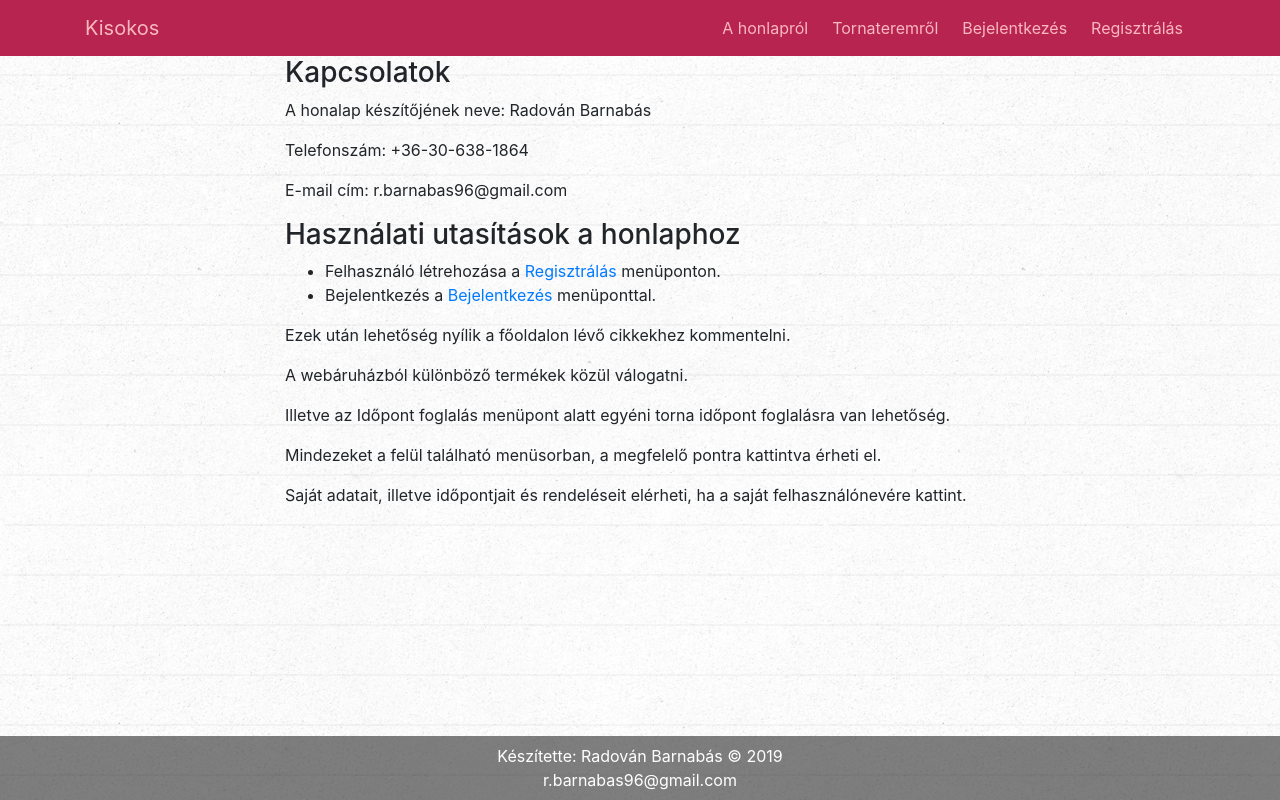
After one commit to Archeloth/Base, a PHP site: page /about.php in a window 1280 px wide. The commit adds this page. Run offline with PHP 8.4, Linux system fonts and the light colour scheme.

Commit message:
about cuccok kezdetlegesen

```diff
--- /dev/null
+++ b/about.php
@@ -0,0 +1,31 @@
+<?php
+    include 'includes/head.php';
+
+?>
+    <title>A honlapról</title>
+</head>
+<body>
+    <?php include 'includes/nav.php'; ?>
+    <div class="container">
+        <div class="offset-sm-2 col-sm-8">
+            <h3>Kapcsolatok</h3>
+            <p>A honalap készítőjének neve: Radován Barnabás</p>
+            <p>Telefonszám: +36-30-638-1864</p>
+            <p>E-mail cím: r.barnabas96@gmail.com</p>
+        </div>
+        <div class="offset-sm-2 col-sm-8">
+            <h3>Használati utasítások a honlaphoz</h3>
+            <ul>
+                <li>Felhasználó létrehozása a <a href="signup.php">Regisztrálás</a> menüponton.</li>
+                <li>Bejelentkezés a <a href="login.php">Bejelentkezés</a> menüponttal.</li>
+            </ul>
+            <p>Ezek után lehetőség nyílik a főoldalon lévő cikkekhez kommentelni.</p>
+            <p>A webáruházból különböző termékek közül válogatni.</p>
+            <p>Illetve az Időpont foglalás menüpont alatt egyéni torna időpont foglalásra van lehetőség.</p>
+            <p>Mindezeket a felül található menüsorban, a megfelelő pontra kattintva érheti el.</p>
+            <p>Saját adatait, illetve időpontjait és rendeléseit elérheti, ha a saját felhasználónevére kattint.</p>
+        </div>
+    </div>
+    <?php include 'includes/footer.php'; ?>
+</body>
+</html>
--- a/css/index.style.css
+++ b/css/index.style.css
@@ -1,6 +1,7 @@
 /*INCLUDES ALL THE BOOTSTRAP OVERWRITES AND CUSTOMIZATIONS*/
 body{
     margin-top: 56px;
+    margin-bottom: 70px;
     background-image: url("../images/linedpaper_2x.png");
 }
 .navbar{
--- a/includes/footer.php
+++ b/includes/footer.php
@@ -2,7 +2,7 @@
 <footer class="py-2">
     <div class="container">
       <p class="m-0 text-center text-white">Készítette: Radován Barnabás &copy; <?php echo date('Y'); ?> </p>
-      <p class="m-0 text-center text-white">r.barnabas@gmail.com</p>
+      <p class="m-0 text-center text-white">r.barnabas96@gmail.com</p>
     </div>
     <!-- /.container -->
   </footer>
--- a/includes/nav.php
+++ b/includes/nav.php
@@ -8,7 +8,7 @@
         <ul class="navbar-nav ml-auto">
 
           <li class="nav-item">
-            <a class="nav-link" href="#">A honlapról</a>
+            <a class="nav-link" href="about.php">A honlapról</a>
           </li>
           <li class="nav-item">
             <a class="nav-link" href="about_gym.php">Tornateremről</a>
@@ -19,10 +19,10 @@
           if(!isset($_SESSION['userId']))
           {
             echo '<li class="nav-item">
-                    <a class="nav-link" href="login.php">Log in</a>
+                    <a class="nav-link" href="login.php">Bejelentkezés</a>
                   </li>';
           echo '<li class="nav-item">
-                  <a class="nav-link" href="signup.php">Sign Up</a>
+                  <a class="nav-link" href="signup.php">Regisztrálás</a>
                 </li>';
           }
           else
--- a/signup.php
+++ b/signup.php
@@ -24,6 +24,7 @@
 <body>
 <?php include 'includes/nav.php'; ?>
     <div class="offset-sm-2 col-sm-8">
+        <h3 class="text-center py-3">Regisztráció</h3>
     <p>A csillaggal jelölt mezők kitöltése kötelező!</p>
         <form action="includes/signup.inc.php" method="post">
             <div class="form-group row">
```
